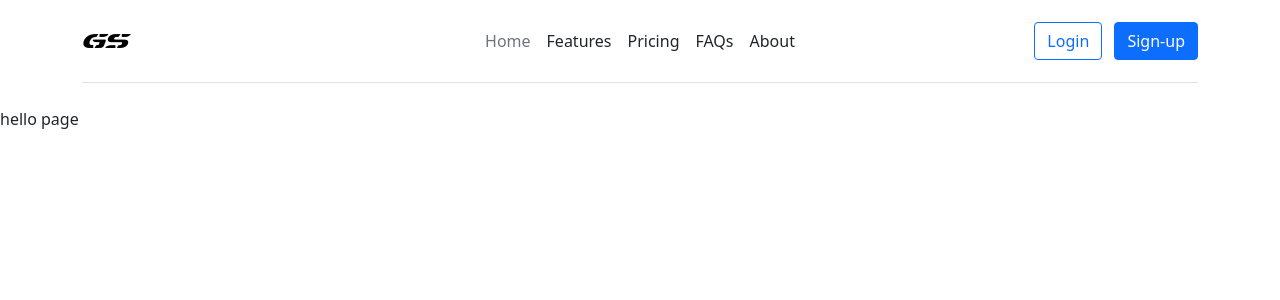
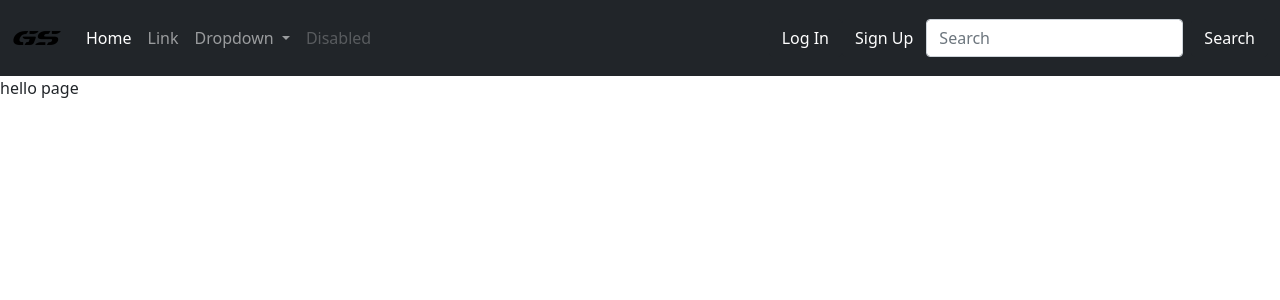
Before and after one commit to alhcomer/game_ecommerce_site, a Django app: page / in a window 1280 px wide. Shown: the top 300 px of the page. Run offline with Django 4.2, Linux system fonts and the light colour scheme.

Commit message:
finished base navbar

```diff
--- a/templates/gaming_shop/base.html
+++ b/templates/gaming_shop/base.html
@@ -12,26 +12,50 @@
         <script src="https://cdn.jsdelivr.net/npm/bootstrap@5.1.3/dist/js/bootstrap.bundle.min.js" integrity="sha384-ka7Sk0Gln4gmtz2MlQnikT1wXgYsOg+OMhuP+IlRH9sENBO0LRn5q+8nbTov4+1p" crossorigin="anonymous"></script>
     </head>
     <body>
-        <div class="container">
-            <header class="d-flex flex-wrap align-items-center justify-content-center justify-content-md-between py-3 mb-4 border-bottom">
-              <a href="/" class="d-flex align-items-center col-md-3 mb-2 mb-md-0 text-dark text-decoration-none">
-                <img src="{% static 'gs.png' %}" width="50" height="50" alt="">
-              </a>
 
-              <ul class="nav col-12 col-md-auto mb-2 justify-content-center mb-md-0">
-                <li><a href="#" class="nav-link px-2 link-secondary">Home</a></li>
-                <li><a href="#" class="nav-link px-2 link-dark">Features</a></li>
-                <li><a href="#" class="nav-link px-2 link-dark">Pricing</a></li>
-                <li><a href="#" class="nav-link px-2 link-dark">FAQs</a></li>
-                <li><a href="#" class="nav-link px-2 link-dark">About</a></li>
-              </ul>
+        <nav class="navbar navbar-expand-lg navbar-dark bg-dark">
+            <div class="container-fluid">
+                <a class="navbar-brand" href="#">
+                    <img src="{% static 'gs.png' %}" width="50" height="50" alt="">
+                </a>
+                <button class="navbar-toggler" type="button" data-bs-toggle="collapse" data-bs-target="#navbarSupportedContent" aria-controls="navbarSupportedContent" aria-expanded="false" aria-label="Toggle navigation">
+                <span class="navbar-toggler-icon"></span>
+                </button>
+                <div class="collapse navbar-collapse" id="navbarSupportedContent">
+                <ul class="navbar-nav me-auto mb-2 mb-lg-0">
+                    <li class="nav-item">
+                    <a class="nav-link active" aria-current="page" href="#">Home</a>
+                    </li>
+                    <li class="nav-item">
+                    <a class="nav-link" href="#">Link</a>
+                    </li>
+                    <li class="nav-item dropdown">
+                    <a class="nav-link dropdown-toggle" href="#" id="navbarDropdown" role="button" data-bs-toggle="dropdown" aria-expanded="false">
+                        Dropdown
+                    </a>
+                    <ul class="dropdown-menu" aria-labelledby="navbarDropdown">
+                        <li><a class="dropdown-item" href="#">Action</a></li>
+                        <li><a class="dropdown-item" href="#">Another action</a></li>
+                        <li><hr class="dropdown-divider"></li>
+                        <li><a class="dropdown-item" href="#">Something else here</a></li>
+                    </ul>
+                    </li>
+                    <li class="nav-item">
+                    <a class="nav-link disabled">Disabled</a>
+                    </li>
 
-              <div class="col-md-3 text-end">
-                <button type="button" class="btn btn-outline-primary me-2">Login</button>
-                <button type="button" class="btn btn-primary">Sign-up</button>
-              </div>
-            </header>
-          </div>
+                </ul>
+                <button type="button" class="btn btn-dark">Log In</button>
+                <button type="button" class="btn btn-dark">Sign Up</button>
+                <form class="d-flex">
+                    <input class="form-control me-2" type="search" placeholder="Search" aria-label="Search">
+                    <button class="btn btn-dark" type="submit">Search</button>
+                </form>
+                </div>
+            </div>
+            </nav>
+        </header>
+
 
         <div id="content">{% block content %} {% endblock content %}</div>
 
```
